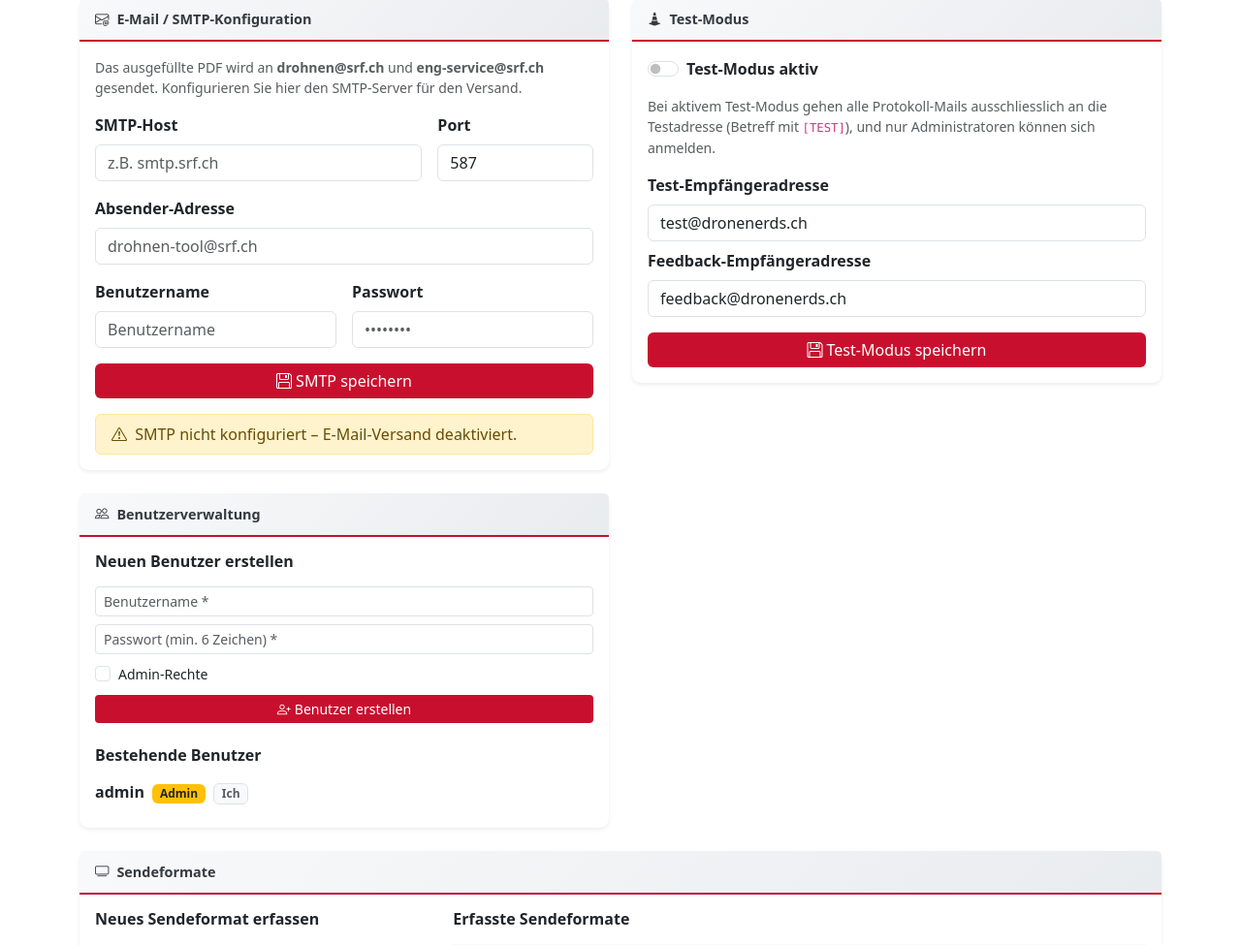
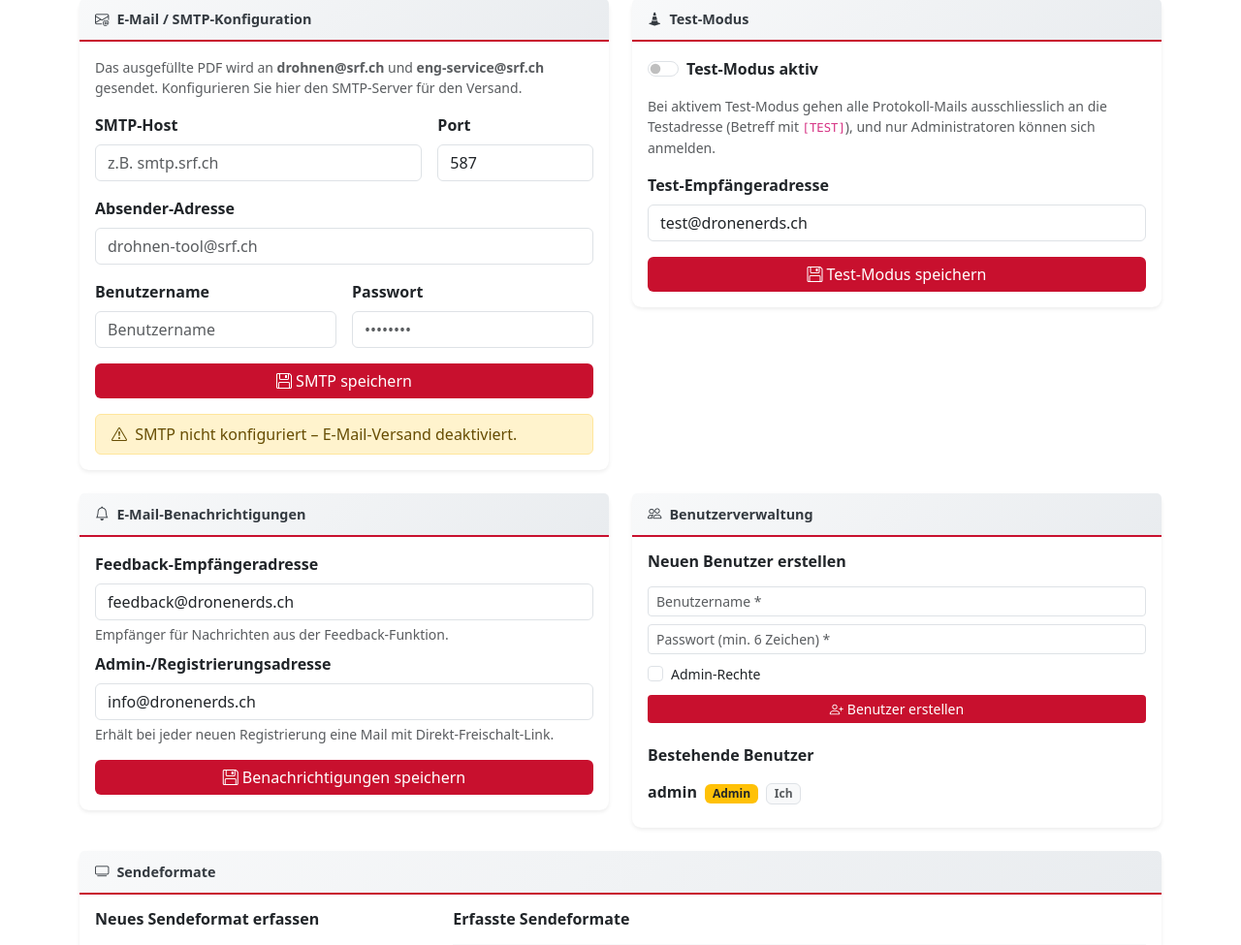
Before and after one commit to urswilli/drohnenprotokoll-tool, a Flask app: page /admin in a window 1280 px wide. Shown: the part 134-1109 px from the top of the page at 97% size. Run offline with Flask 3, Linux system fonts and the light colour scheme; the visitor is signed in with stand-in values (Sample User, id 1); data comes from the database, SQL or seed files in the repository; data that the repository does not hold is empty.

Commit message:
feat: Registrierungs-Mails, SPF-Fix beim Versand, Admin-Benachrichtigungen
- SPF-Fix: send_email() setzt From auf smtp_from/smtp_user (eigene Domain,
  z.B. noreply@dronenerds.ch) statt der srf.ch-Pilotadresse; Pilot kommt
  in Reply-To. Behebt "550 SPF check failed" (Hostpoint), auch im Testmodus
- Registrierung: Bestaetigungsmail an Nutzer + Benachrichtigung an
  admin_email (info@dronenerds.ch) mit Direkt-Freischalt-Link
- Neue Route /approve-user/<token> (7-Tage-Token, salt user-approve):
  schaltet ohne Login frei und benachrichtigt den Nutzer
- Feedback-/Admin-Adressen aus Test-Modus-Karte in eigene Admin-Karte
  "E-Mail-Benachrichtigungen" (action save_notifications) ausgelagert
- _notify_user_approved()-Helfer; Begruessungstext via Pull uebernommen

Co-Authored-By: Claude Opus 4.8 <noreply@anthropic.com>

```diff
--- a/app.py
+++ b/app.py
@@ -23,6 +23,8 @@ app.secret_key = os.environ.get('SECRET_KEY', 'drohnen-protokoll-srg-2024-secret
 
 # Serializer für zeitlich begrenzte Passwort-Reset-Tokens (nutzt SECRET_KEY)
 _reset_serializer = URLSafeTimedSerializer(app.secret_key, salt='pw-reset')
+# Serializer für Direkt-Freischalt-Links in der Admin-Benachrichtigungsmail
+_approve_serializer = URLSafeTimedSerializer(app.secret_key, salt='user-approve')
 
 BASE_DIR = os.path.dirname(os.path.abspath(__file__))
 PDF_PATH = os.path.join(BASE_DIR, 'SRG_Weisung und Checkliste für den Einsatz von Drohnen_V500e.pdf')
@@ -399,7 +401,10 @@ def send_email(form_data, pdf_path, filename):
     smtp_port = int(get_setting('smtp_port', '587'))
     smtp_user = get_setting('smtp_user')
     smtp_pass = get_setting('smtp_pass')
-    smtp_from = form_data.get('pilot_email', '') or get_setting('smtp_from') or smtp_user
+    # Absender MUSS zur SMTP-Domain passen, sonst lehnt der Mailserver wegen
+    # SPF ab (z.B. "550 SPF check failed ... not allowed to send from srf.ch").
+    # Daher NICHT die Pilot-Adresse als From verwenden – diese kommt in Reply-To.
+    smtp_from = get_setting('smtp_from') or smtp_user
 
     if not smtp_host:
         return False, 'SMTP nicht konfiguriert'
@@ -452,6 +457,10 @@ def send_email(form_data, pdf_path, filename):
     msg['To'] = to_header
     if cc_list:
         msg['Cc'] = '; '.join(cc_list)
+    # Antworten sollen beim Piloten (bzw. EVA) landen, nicht beim noreply-Absender
+    reply_to = pilot_email or eva_email
+    if reply_to:
+        msg['Reply-To'] = reply_to
     msg['Subject'] = subject
     msg.attach(MIMEText(body, 'plain', 'utf-8'))
 
@@ -531,6 +540,34 @@ def register():
                         'INSERT INTO profiles(user_id,pilot_name,pilot_email) VALUES(?,?,?)',
                         (new_id, name, email))
                     conn.commit()
+
+                # Bestätigungsmail an den Nutzer (best-effort)
+                try:
+                    send_simple_email(
+                        email, 'Registrierung erhalten – Drohnenprotokoll',
+                        f'Hallo {name}\n\n'
+                        'Vielen Dank für deine Registrierung beim Drohnenprotokoll-Tool. '
+                        'Aus Sicherheitsgründen wird dein Konto manuell geprüft und freigeschaltet. '
+                        'Sobald das erledigt ist, erhältst du eine weitere E-Mail und kannst dich anmelden.\n\n'
+                        'Happy flying!\nUrs\n')
+                except Exception:
+                    pass
+
+                # Benachrichtigung an den Admin mit Direkt-Freischalt-Link (best-effort)
+                try:
+                    token = _approve_serializer.dumps(new_id)
+                    link = url_for('approve_via_link', token=token, _external=True)
+                    send_simple_email(
+                        get_setting('admin_email', 'info@dronenerds.ch'),
+                        f'Neue Registrierung: {email}',
+                        f'Eine neue Registrierung ist eingegangen:\n\n'
+                        f'Name:   {name}\n'
+                        f'E-Mail: {email}\n\n'
+                        f'Direkt freischalten (Link 7 Tage gültig):\n{link}\n\n'
+                        f'Alternativ im Admin-Bereich unter "Offene Registrierungen".\n')
+                except Exception:
+                    pass
+
                 flash('Registrierung eingegangen – ein Administrator schaltet dein Konto frei. '
                       'Du wirst per E-Mail benachrichtigt, sobald du dich anmelden kannst.', 'success')
                 return redirect(url_for('login'))
@@ -591,6 +628,47 @@ def reset_password(token):
             flash('Passwort erfolgreich geändert. Du kannst dich jetzt anmelden.', 'success')
             return redirect(url_for('login'))
     return render_template('reset_password.html', token=token, test_mode=test_mode_on())
+
+
+def _notify_user_approved(addr):
+    """Schickt dem Nutzer die Freischalt-Benachrichtigung (best-effort)."""
+    if not addr:
+        return
+    try:
+        send_simple_email(
+            addr, 'Konto freigeschaltet – Drohnenprotokoll',
+            'Hallo\n\nDein Konto für das Drohnenprotokoll-Tool wurde freigeschaltet. '
+            'Du kannst dich ab sofort anmelden.\n\nHappy flying!\nUrs\n')
+    except Exception:
+        pass
+
+
+@app.route('/approve-user/<token>')
+def approve_via_link(token):
+    try:
+        uid = _approve_serializer.loads(token, max_age=7 * 24 * 3600)
+    except SignatureExpired:
+        flash('Der Freischalt-Link ist abgelaufen. Bitte schalte den Nutzer im Admin-Bereich frei.', 'danger')
+        return redirect(url_for('login'))
+    except BadSignature:
+        flash('Ungültiger Freischalt-Link.', 'danger')
+        return redirect(url_for('login'))
+
+    with get_db() as conn:
+        user = conn.execute('SELECT id, username, email, is_approved FROM users WHERE id=?', (uid,)).fetchone()
+        if not user:
+            flash('Benutzer nicht gefunden (evtl. bereits gelöscht).', 'warning')
+            return redirect(url_for('login'))
+        addr = user['email'] or user['username']
+        if user['is_approved']:
+            flash(f'Benutzer {addr} ist bereits freigeschaltet.', 'info')
+            return redirect(url_for('admin') if session.get('is_admin') else url_for('login'))
+        conn.execute('UPDATE users SET is_approved=1 WHERE id=?', (uid,))
+        conn.commit()
+
+    _notify_user_approved(addr)
+    flash(f'Benutzer {addr} wurde freigeschaltet.', 'success')
+    return redirect(url_for('admin') if session.get('is_admin') else url_for('login'))
 
 
 @app.route('/feedback', methods=['GET', 'POST'])
@@ -845,8 +923,12 @@ def admin():
         elif action == 'save_testmode':
             set_setting('test_mode', 'true' if request.form.get('test_mode') else 'false')
             set_setting('test_email', request.form.get('test_email', '').strip() or 'test@dronenerds.ch')
+            flash('Test-Modus-Einstellungen gespeichert.', 'success')
+
+        elif action == 'save_notifications':
             set_setting('feedback_email', request.form.get('feedback_email', '').strip() or 'feedback@dronenerds.ch')
-            flash('Test-Modus-Einstellungen gespeichert.', 'success')
+            set_setting('admin_email', request.form.get('admin_email', '').strip() or 'info@dronenerds.ch')
+            flash('Benachrichtigungs-Einstellungen gespeichert.', 'success')
 
         elif action == 'create_user':
             username = request.form.get('new_username', '').strip()
@@ -871,11 +953,7 @@ def admin():
                 row = conn.execute('SELECT username, email FROM users WHERE id=?', (uid,)).fetchone()
                 conn.commit()
             if row:
-                addr = row['email'] or row['username']
-                send_simple_email(
-                    addr, 'Konto freigeschaltet – Drohnenprotokoll',
-                    'Hallo\n\nDein Konto für das Drohnenprotokoll-Tool wurde freigeschaltet. '
-                    'Du kannst dich ab sofort anmelden.\n')
+                _notify_user_approved(row['email'] or row['username'])
             flash('Benutzer freigeschaltet.', 'success')
 
         elif action == 'reject_user':
@@ -1011,10 +1089,13 @@ def admin():
     test_settings = {
         'test_mode': test_mode_on(),
         'test_email': get_setting('test_email', 'test@dronenerds.ch'),
+    }
+    notify_settings = {
         'feedback_email': get_setting('feedback_email', 'feedback@dronenerds.ch'),
+        'admin_email': get_setting('admin_email', 'info@dronenerds.ch'),
     }
     return render_template('admin.html', users=users, pending=pending, smtp=smtp_settings,
-                           test=test_settings, drones=drones,
+                           test=test_settings, notify=notify_settings, drones=drones,
                            sendeformate=sendeformate, verwendungszwecke=verwendungszwecke)
 
 
--- a/templates/admin.html
+++ b/templates/admin.html
@@ -88,11 +88,6 @@
             <input type="email" name="test_email" class="form-control"
                    value="{{ test.test_email }}" placeholder="test@dronenerds.ch">
           </div>
-          <div class="mb-2">
-            <label class="form-label fw-semibold">Feedback-Empfängeradresse</label>
-            <input type="email" name="feedback_email" class="form-control"
-                   value="{{ test.feedback_email }}" placeholder="feedback@dronenerds.ch">
-          </div>
           <button type="submit" class="btn btn-srg w-100 mt-2">
             <i class="bi bi-floppy me-1"></i>Test-Modus speichern
           </button>
@@ -103,6 +98,35 @@
           Test-Modus ist <strong>aktiv</strong> – normale Nutzer sind ausgesperrt.
         </div>
         {% endif %}
+      </div>
+    </div>
+  </div>
+
+  <!-- E-Mail-Benachrichtigungen -->
+  <div class="col-lg-6">
+    <div class="card border-0 shadow-sm">
+      <div class="card-header section-header">
+        <i class="bi bi-bell me-2"></i>E-Mail-Benachrichtigungen
+      </div>
+      <div class="card-body">
+        <form method="post">
+          <input type="hidden" name="action" value="save_notifications">
+          <div class="mb-2">
+            <label class="form-label fw-semibold">Feedback-Empfängeradresse</label>
+            <input type="email" name="feedback_email" class="form-control"
+                   value="{{ notify.feedback_email }}" placeholder="feedback@dronenerds.ch">
+            <div class="form-text">Empfänger für Nachrichten aus der Feedback-Funktion.</div>
+          </div>
+          <div class="mb-2">
+            <label class="form-label fw-semibold">Admin-/Registrierungsadresse</label>
+            <input type="email" name="admin_email" class="form-control"
+                   value="{{ notify.admin_email }}" placeholder="info@dronenerds.ch">
+            <div class="form-text">Erhält bei jeder neuen Registrierung eine Mail mit Direkt-Freischalt-Link.</div>
+          </div>
+          <button type="submit" class="btn btn-srg w-100 mt-2">
+            <i class="bi bi-floppy me-1"></i>Benachrichtigungen speichern
+          </button>
+        </form>
       </div>
     </div>
   </div>
```
Also changed, not shown: CLAUDE.md (+6 -2 lines).
